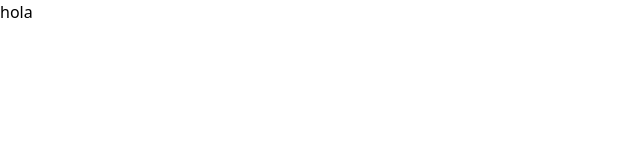
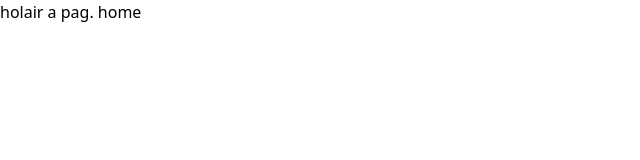
Before and after one commit to maf21/gestion-dev, a Next.js app: page /hola in a window 1280 px wide. Shown: the top 160 px of the page, without its empty margins (0-640 px from the left). Built offline with nearby package versions, Linux system fonts and the light colour scheme.

Commit message:
despliegue realizado y ejecutando prueba de link a home desde la pag  hola

```diff
--- a/pages/hola.tsx
+++ b/pages/hola.tsx
@@ -1,9 +1,13 @@
+import Link from 'next/link'
 import React from 'react'
 
 const hola = () => {
   return (
     <div>
         hola
+        <Link href='/'>
+        <a>ir a pag. home</a>
+        </Link>
     </div>
   )
 }
```
